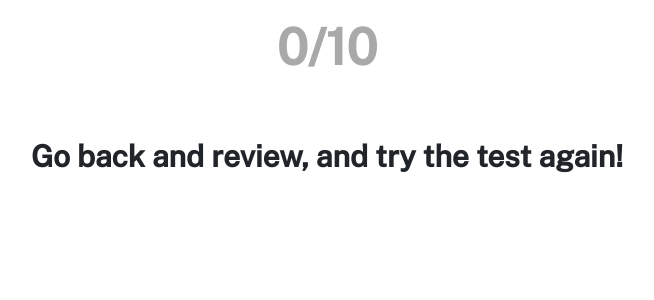
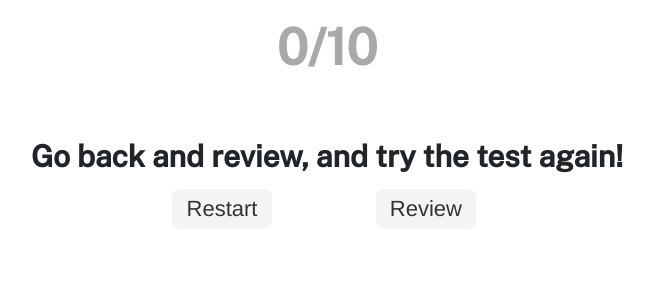
Before and after one commit to mweaser/chordology, a Flask app: page /results in a window 1280 px wide. Shown: the part 192-492 px from the top of the page, without its empty margins (313-967 px from the left). Run offline with Flask 2, Linux system fonts and the light colour scheme; some libraries are stand-ins or nearby versions.

Commit message:
Style and layout changes

```diff
--- a/server.py
+++ b/server.py
@@ -238,7 +238,7 @@ def quiz(id):
 
 @app.route('/quiz-recreate/<id>')
 def quizRecreate(id):
-   return render_template('quiz_recreate.html', data=data[int(id)-1], id=int(id), correct_count=correct_count, incorrect_count=incorrect_count, remaining_count=remaining_count)
+   return render_template('quiz_recreate.html', data=data[int(id)+1], id=int(id), correct_count=correct_count, incorrect_count=incorrect_count, remaining_count=remaining_count)
 
 @app.route('/results')
 def results():
--- a/static/background.js
+++ b/static/background.js
@@ -71,5 +71,6 @@ function createButtons(info, ct) {
 
 $(document).ready(function(){
   createButtons(info, 1)
-
+  $("#diagram").css("font-weight", "bold")
+  $("#diagram").css("color", "orange")
 })
--- a/static/learn_chords.js
+++ b/static/learn_chords.js
@@ -315,6 +315,8 @@ function execute(chords, chord_images, symbols, data, droppedarray){
 }
 
 $(document).ready(function(){
+    $("#learn").css("font-weight", "bold")
+    $("#learn").css("color", "orange")
     $("#popupButton").click(function() {
         PopUp('show')
     });
--- a/static/main.css
+++ b/static/main.css
@@ -232,9 +232,10 @@
     height: 50px;
     border-radius: 50%;
     text-align: center;
-    padding-top: 5px;
+    padding-top: 12px;
     position: relative;
     z-index: 1;
+    margin-right: 10px;
 }
 
 .img-chord {
@@ -244,6 +245,11 @@
     top: 100px;
     left: 100px;
     z-index: -1;
+}
+
+.img-chord-correct {
+    width: 250px;
+    height: 350px;
 }
 
 .chord-loc-style{
@@ -428,10 +434,9 @@ body{
 }
 
 #recreate-correct-text {
-    font-size: 30px;
+    font-size: 25px;
     position: absolute;
     top: 400px;
-    left: 50px;
 }
 
 
@@ -536,3 +541,65 @@ img.animated-gif{
     font-weight: bold;
     margin-top: -70px;
 }
+
+.next-button-centering {
+    margin-left: 55px;
+    margin-bottom: 40px;
+}
+
+#restartButton {
+    margin-top: 20px;
+}
+
+#result-restart{
+    background-color: rgba(51, 51, 51, 0.05);
+    border-radius: 8px;
+    border-width: 0;
+    color: #333333;
+    cursor: pointer;
+    display: inline-block;
+    font-family: "Haas Grot Text R Web", "Helvetica Neue", Helvetica, Arial, sans-serif;
+    font-size: 22px;
+    font-weight: 500;
+    line-height: 20px;
+    list-style: none;
+    margin-left: 400px;
+    margin-right: 100px;
+    padding: 10px 12px;
+    text-align: center;
+    transition: all 200ms;
+    vertical-align: baseline;
+    white-space: nowrap;
+    user-select: none;
+    -webkit-user-select: none;
+    touch-action: manipulation;
+    margin-top: 10px;
+    width: 100px;
+    height: 40px;
+  }
+
+  #result-review{
+    background-color: rgba(51, 51, 51, 0.05);
+    border-radius: 8px;
+    border-width: 0;
+    color: #333333;
+    cursor: pointer;
+    display: inline-block;
+    font-family: "Haas Grot Text R Web", "Helvetica Neue", Helvetica, Arial, sans-serif;
+    font-size: 22px;
+    font-weight: 500;
+    line-height: 20px;
+    list-style: none;
+    margin: 0;
+    padding: 10px 12px;
+    text-align: center;
+    transition: all 200ms;
+    vertical-align: baseline;
+    white-space: nowrap;
+    user-select: none;
+    -webkit-user-select: none;
+    touch-action: manipulation;
+    margin-top: 10px;
+    width: 100px;
+    height: 40px;
+  }
--- a/static/quiz.js
+++ b/static/quiz.js
@@ -85,6 +85,8 @@ function selectRightAnswer(){
 
 
 $(document).ready(function(){
+    $("#quiz").css("font-weight", "bold")
+    $("#quiz").css("color", "orange")
 
     loadChords(chordNumber)
 
--- a/static/results.js
+++ b/static/results.js
@@ -1,5 +1,7 @@
 $(document).ready(function(){
 
     $("#score").text(correct_count + "/10");
+    $("#result-restart").prop('href', "/quiz/" + 1)
+    $("#result-review").prop('href', "/learn")
 
 });
--- a/templates/layout.html
+++ b/templates/layout.html
@@ -35,9 +35,9 @@
     </button>
     <div class="collapse navbar-collapse" id="navbarNavAltMarkup">
       <div class="navbar-nav">
-        <a class="nav-link" href="/background" style="color: #f4f1de;">Chord Diagrams</a>
-        <a class="nav-link" href="/learn" style="color: #f4f1de;">Learn Chords</a>
-        <a class="nav-link" href="/quiz/1" style="color: #f4f1de;">Quiz</a>
+        <a class="nav-link" href="/background" id="diagram" style="color: #f4f1de;">Chord Diagrams</a>
+        <a class="nav-link" href="/learn" id="learn" style="color: #f4f1de;">Learn Chords</a>
+        <a class="nav-link" href="/quiz/1" id="quiz" style="color: #f4f1de;">Quiz</a>
 
       </div>
     </div>
--- a/templates/quiz_recreate.html
+++ b/templates/quiz_recreate.html
@@ -25,7 +25,7 @@
                 <div class = "row">
                     <h4 id="pattern-choice"></h4>
                     <p>
-                        Drag the numbers to the correct positions, and click open strings to toggle open/closed.
+                        Click on the toggle buttons at the top of the strings to open and close them. Next, drag the numbers to the correct position to create the given chord.
                     </p>
                 </div>
                 <div id="symb_ent"></div>
@@ -43,9 +43,10 @@
                 <div id="recreate-correct-text" ></div>
             </div>
             <div class="col-md-3">
-                <div id = "nextButton" class = "row">
+                <div id = "nextButton" class = "row next-button-centering">
                     <a id = "nn">Next Question</a>
                 </div>
+                <div id="correctImage"></div>
             </div>
         </div>
         <!-- <div id="butt_label">
--- a/templates/results.html
+++ b/templates/results.html
@@ -12,7 +12,10 @@
         <div id = "youScored"> You scored:</div>
         <div id = "score"> </div>
         <div id = "youScored"> Go back and review, and try the test again!</div>
-
+    </div>
+    <div>
+        <a id="result-restart">Restart</a>
+        <a id="result-review">Review</a>
     </div>
 </body>
 
```
Also changed, not shown: static/quiz_recreate.js (+18 -5 lines), templates/quiz.html (+7 -9 lines).
